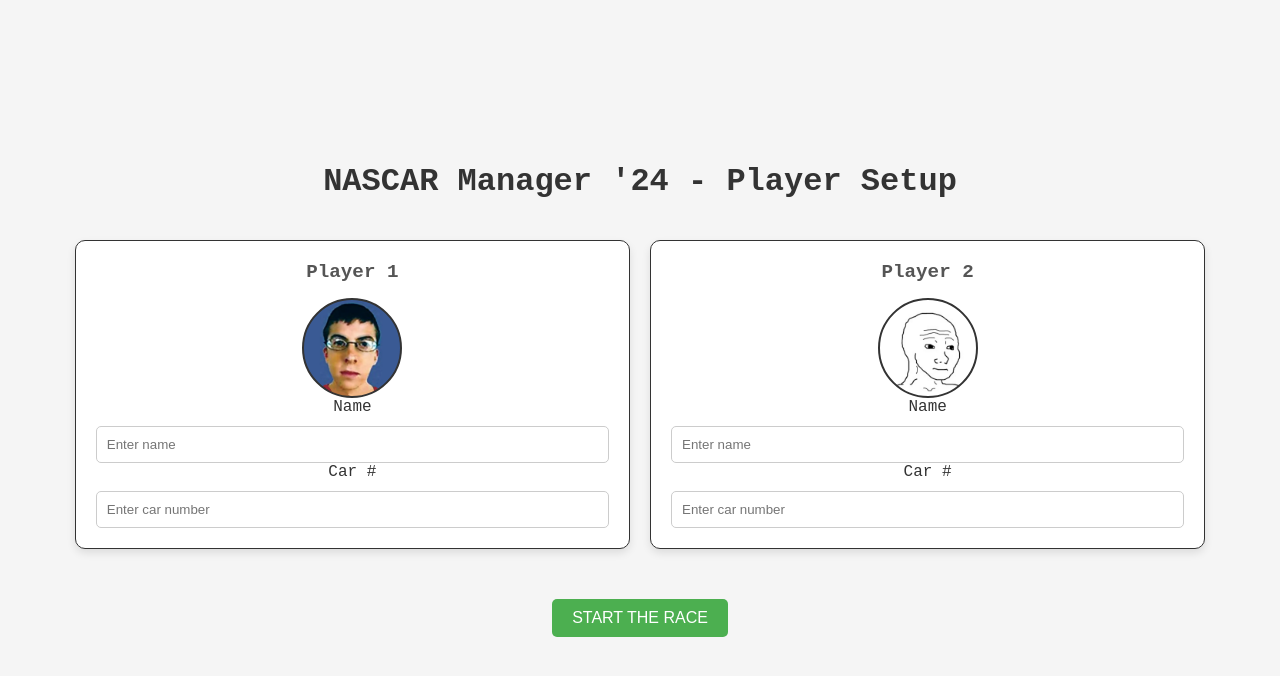
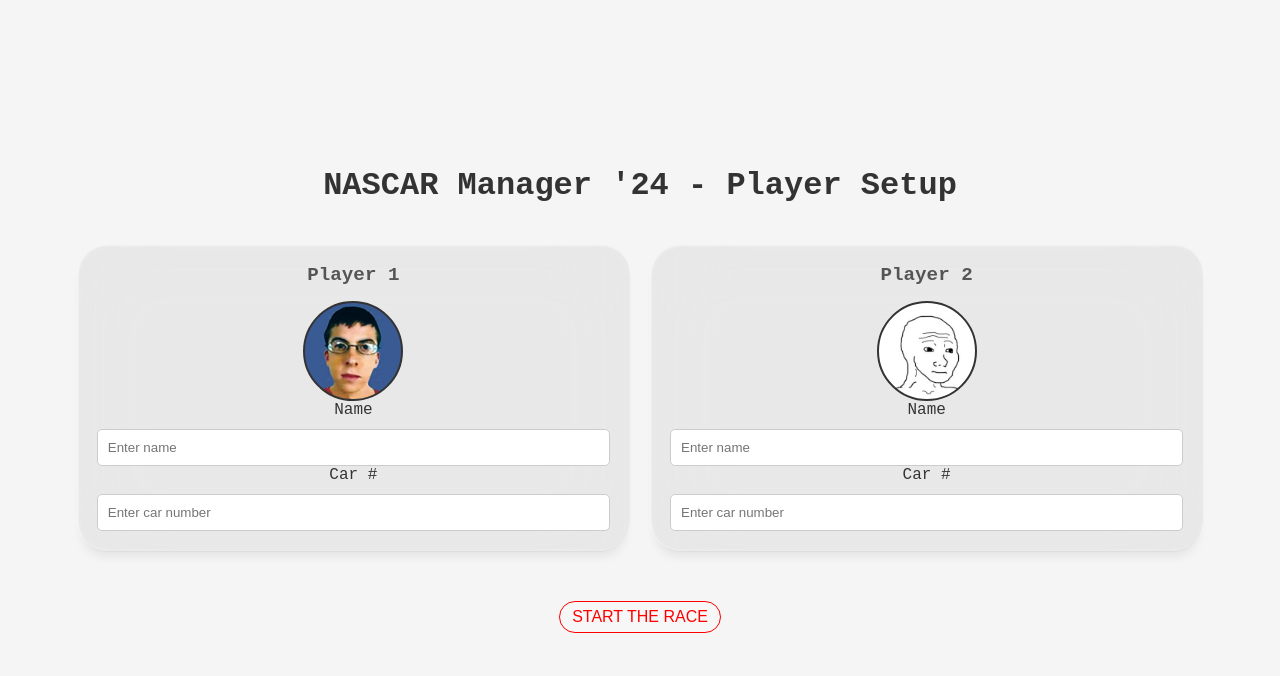
Before and after one commit to an-vu/racesim24, a Flask app: page / in a window 1280 px wide. Shown: the top 676 px of the page. Run offline with Flask 3, Linux system fonts and the light colour scheme.

Commit message:
update style.css

```diff
--- a/frontend/static/css/style.css
+++ b/frontend/static/css/style.css
@@ -49,12 +49,22 @@
 
 /* General Box Styling */
 .box {
+    width: 100%; /* Default width can be adjusted as needed */
+    padding: 20px;
+    /*
+    height: ;
+    margin: ;
     background-color: #fff;
-    border: 1px solid #333;
-    border-radius: 10px;
-    padding: 20px;
-    box-shadow: 0 4px 8px rgba(0, 0, 0, 0.1);
-    width: 100%; /* Default width can be adjusted as needed */
+    border: .1px solid #333;
+    */
+    background: rgb(0 0 0 / 5%);
+    box-shadow: inset 1px 1.5px 2px #fff9, inset 1px -0.5px 2px #ffffff4d,
+      0 0.6021873017743928px 0.6021873017743928px -1.25px #0000002e,
+      0 2.288533303243457px 2.288533303243457px -2.5px #00000029,
+      0 10px 10px -3.75px #00000010;
+    backdrop-filter: blur(40px);
+    border-radius: 30px;
+    position: relative;
 }
 
 /* Profile Picture Styling */
@@ -77,20 +87,23 @@
 
 /* Button Styling */
 .button {
-    padding: 10px 20px;
-    border: none;
-    border-radius: 5px;
+    background-color: rgba(255, 255, 255, 0.2);
+    border: .5px solid #ff0000; /* Replace $red with #ff0000 */
+    border-radius: 30em;
+    font-size: 16px;
+    padding: 6px 12px;
+    color: #ff0000;
+    text-decoration: none;
+    transition: background-color 0.25s, box-shadow 300ms ease-in-out, color 300ms ease-in-out;
     cursor: pointer;
-    font-size: 1em;
-    background-color: #4CAF50; /* Primary color */
-    color: white;
-    transition: background-color 0.3s;
-    flex-shrink: 0; /* Prevents the buttons from affecting the centered text */
+
 }
 
-/* Optional: Hover effect */
 .button:hover {
-    background-color: #45a049; /* Slightly darker shade for hover */
+    background-color: rgba(255, 255, 255, 0.4);
+    color: #fff;
+    outline: 0;
+    box-shadow: 0 0 15px 15px #ff0000 inset;
 }
 
 /* Car styling for track */
--- a/routes.py
+++ b/routes.py
@@ -15,8 +15,8 @@
 
 @app.route('/favicon.ico')
 def favicon():
-    """ Created to get rid of the favicon load error """
-    return send_from_directory(app.static_folder, 'favicon.ico', mimetype='image/vnd.microsoft.icon')
+    """Created to get rid of the favicon load error"""
+    return send_from_directory(f"{app.static_folder}/images", 'favicon.ico', mimetype='image/vnd.microsoft.icon')
 
 @app.route('/initialize_race', methods=['POST'])
 def initialize_race():
```
Also changed, not shown: frontend/changelog.md, frontend/static/images/favicon.ico (renamed from frontend/static/favicon.ico).
